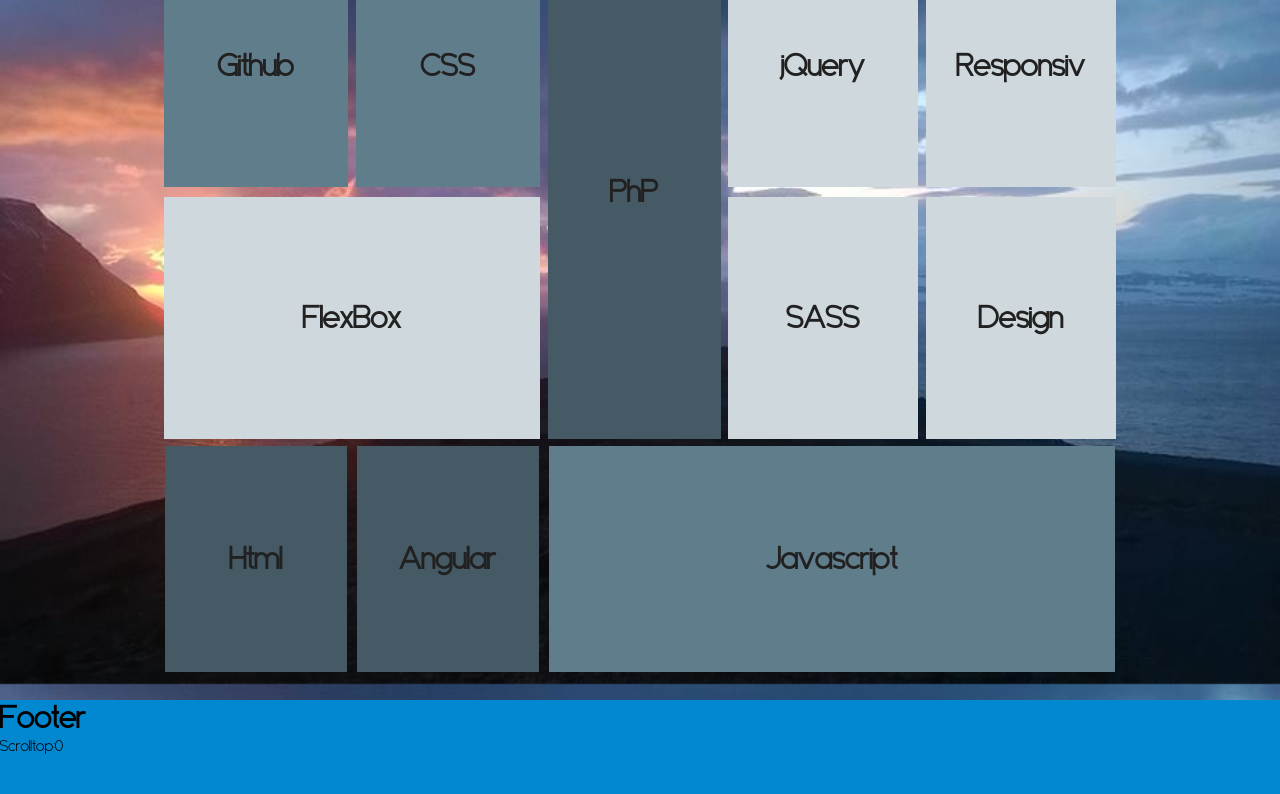
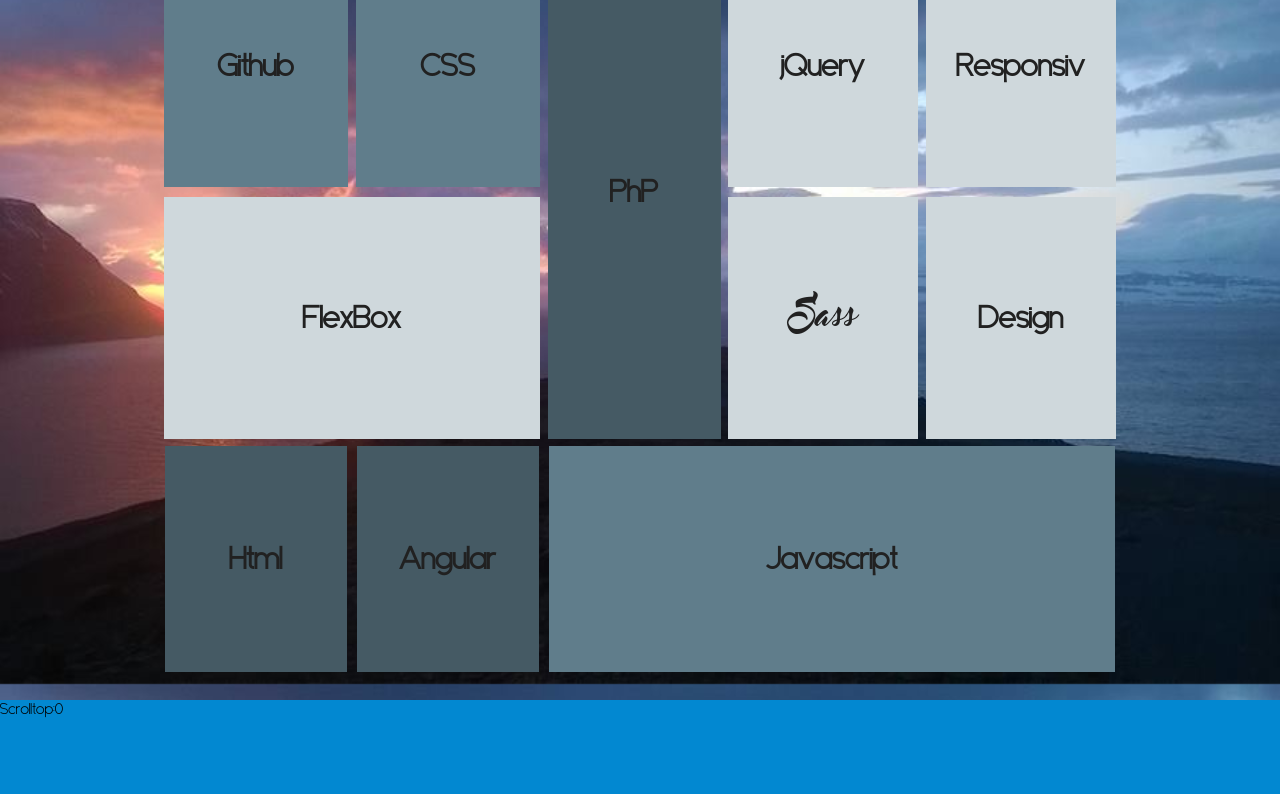
Before and after one commit to OlivierCadoz/Portfolio-Olivier, a plain HTML site: page index.html in a window 1280 px wide. Shown: the part 1716-2510 px from the top of the page. Drawn offline with Linux system fonts and the light colour scheme.

Commit message:
seventh commit

```diff
--- a/index.html
+++ b/index.html
@@ -75,7 +75,7 @@
         <p>
           Formé à Simplon au développement web, ma formation fut orientée Front-end.
           J'ai étudié essentiellement HTML/CSS/Javascript, et je pousse désormais mes
-          recherches avec PHP/Mysql. Mes feuilles de style sont construites avec SASS,
+          recherches avec PHP/Mysql. Mes feuilles de style sont construites avec  <span class="sass">Sass</span>,
           mes productions dynamisées par jQuery ou Angular, je suis ouvert aux nouvelles
           technologies.
         </p>
@@ -85,8 +85,8 @@
         <p>
           Je suis en ce moment même sur un projet personnel nécessitant l'utilisation
           de PHP/Mysql et Javascript. Je crée un blog de billets d'actualité ou divers
-          ou le lecteur pourra commenter ses lectures. J'aimerai plus tard me pencher
-          aussi, techniquement, sur la data-visualisation.
+          ou le lecteur pourra commenter ses lectures.<br/>
+          J'aimerai plus tard me pencher aussi, techniquement, sur la data-visualisation.
         </p>
       </div>
     </div>
@@ -102,7 +102,7 @@
         <div class="flex2">
           <div class="style3"><h3>PhP</h3></div>
           <div class="style1 rotate"><h3>jQuery</h3></div>
-          <div class="style1 rotate"><h3>SASS</h3></div>
+          <div class="style1 rotate"><h3 class="sass">Sass</h3></div>
           <div class="style1 rotate"><h3>Responsiv</h3></div>
           <div class="style1 rotate"><h3>Design</h3></div>
         </div>
@@ -116,7 +116,7 @@
 
     <!-- Footer -->
     <footer>
-      <h1>Footer</h1>
+
     </footer>
 
     <!-- Script Javascript -->
--- a/style/sass/style.scss
+++ b/style/sass/style.scss
@@ -8,6 +8,11 @@
   src: url('../../sanseriffic/Sanseriffic.otf');
 }
 
+@font-face {
+  font-family: "master";
+  src: url('../../master_of_break/master_of_break.otf');
+  src: url('../../master_of_break/master_of_break.ttf');
+}
 
 
 
@@ -77,6 +82,11 @@
     color: #212121;
     font-size: 4vh;
   }
+}
+
+.sass{
+  font-family: "master", serif;
+  font-weight: lighter;
 }
 
 .scrollTop{
```
Also changed, not shown: style/css/style.css, 1 other file.
